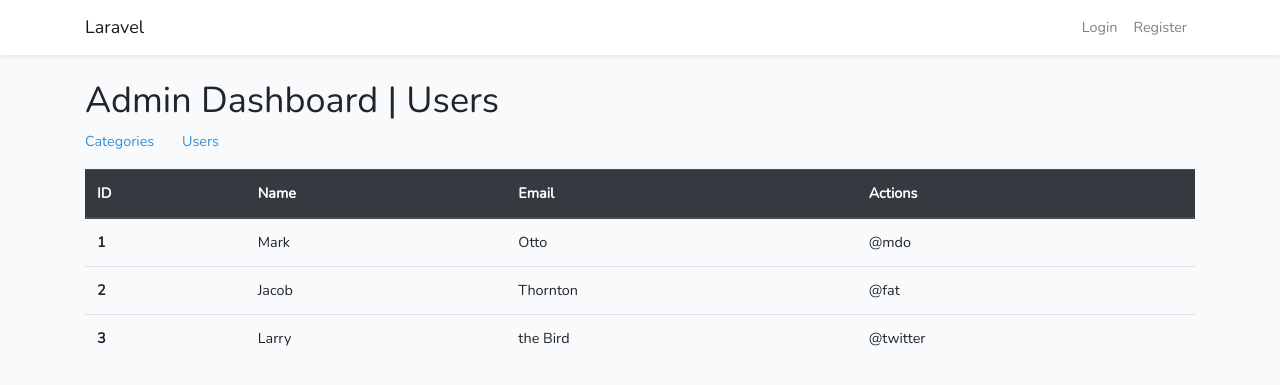
After one commit to framgia/fph-globali-it-course-activities, a Laravel app: page /admin/dashboard/users in a window 1280 px wide. The commit adds this page. Shown: the top 385 px of the page. Run offline with Laravel 8, Linux system fonts and the light colour scheme.

Commit message:
[feature/admin-dashboard] Admin Dashboard (Categories/Users) (#18)

```diff
--- /dev/null
+++ b/app/Http/Controllers/AdminController.php
@@ -0,0 +1,18 @@
+<?php
+
+namespace App\Http\Controllers;
+
+use Illuminate\Http\Request;
+
+class AdminController extends Controller
+{
+    public function categories()
+    {
+        return view('admin.categories');
+    }
+
+    public function users()
+    {
+        return view('admin.users');
+    }
+}
--- /dev/null
+++ b/resources/views/admin/users.blade.php
@@ -0,0 +1,45 @@
+@extends('layouts.app')
+
+@section('content')
+    <div class="container">
+        <h1>Admin Dashboard | Users</h1>
+        <p>
+          <a href="{{ route('admin.categories') }}" class="mr-4">Categories</a>
+          <a href="{{ route('admin.users') }}">Users</a>
+        </p>
+        <div class="row">
+            <div class="col-md-12">
+                <table class="table">
+                    <thead class="thead-dark">
+                      <tr>
+                        <th scope="col">ID</th>
+                        <th scope="col">Name</th>
+                        <th scope="col">Email</th>
+                        <th scope="col">Actions</th>
+                      </tr>
+                    </thead>
+                    <tbody>
+                      <tr>
+                        <th scope="row">1</th>
+                        <td>Mark</td>
+                        <td>Otto</td>
+                        <td>@mdo</td>
+                      </tr>
+                      <tr>
+                        <th scope="row">2</th>
+                        <td>Jacob</td>
+                        <td>Thornton</td>
+                        <td>@fat</td>
+                      </tr>
+                      <tr>
+                        <th scope="row">3</th>
+                        <td>Larry</td>
+                        <td>the Bird</td>
+                        <td>@twitter</td>
+                      </tr>
+                    </tbody>
+                  </table>
+            </div>
+        </div>
+    </div>
+@endsection
--- a/resources/views/layouts/app.blade.php
+++ b/resources/views/layouts/app.blade.php
@@ -55,11 +55,14 @@
                                 </a>
 
                                 <div class="dropdown-menu dropdown-menu-right" aria-labelledby="navbarDropdown">
+                                    <a href="{{ route('admin.categories') }}" class="dropdown-item">Admin Dashboard</a>
+
                                     <a class="dropdown-item" href="{{ route('logout') }}"
                                        onclick="event.preventDefault();
                                                      document.getElementById('logout-form').submit();">
                                         {{ __('Logout') }}
                                     </a>
+
 
                                     <form id="logout-form" action="{{ route('logout') }}" method="POST" style="display: none;">
                                         @csrf
--- a/routes/web.php
+++ b/routes/web.php
@@ -20,3 +20,8 @@ Route::get('/', function () {
 Auth::routes();
 
 Route::get('/home', 'HomeController@index')->name('home');
+
+Route::prefix('admin')->group(function() {
+    Route::get('/dashboard/categories', 'AdminController@categories')->name('admin.categories');
+    Route::get('/dashboard/users', 'AdminController@users')->name('admin.users');
+});
```
Also changed, not shown: resources/views/admin/categories.blade.php (added, +45 -0 lines), database/migrations/2020_05_27_031758_update_users_table.php (added).
